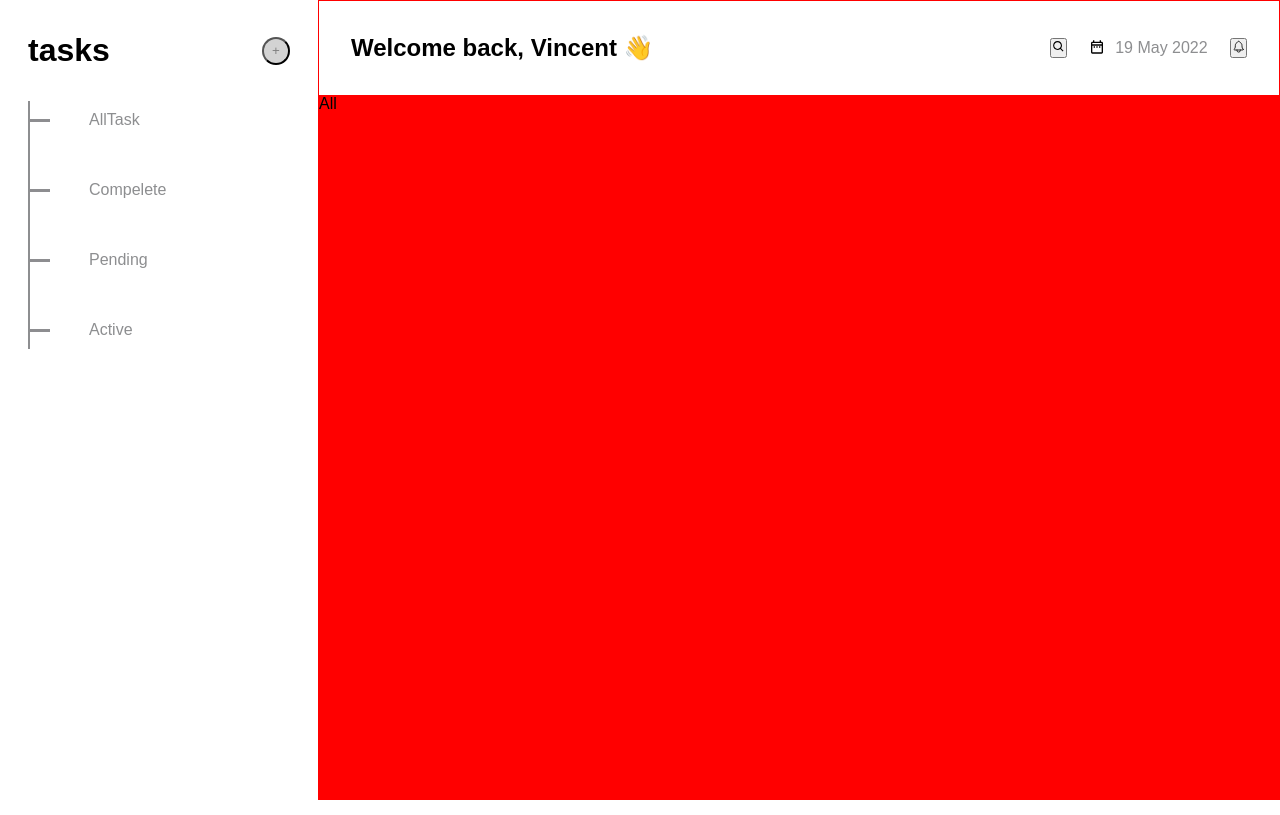
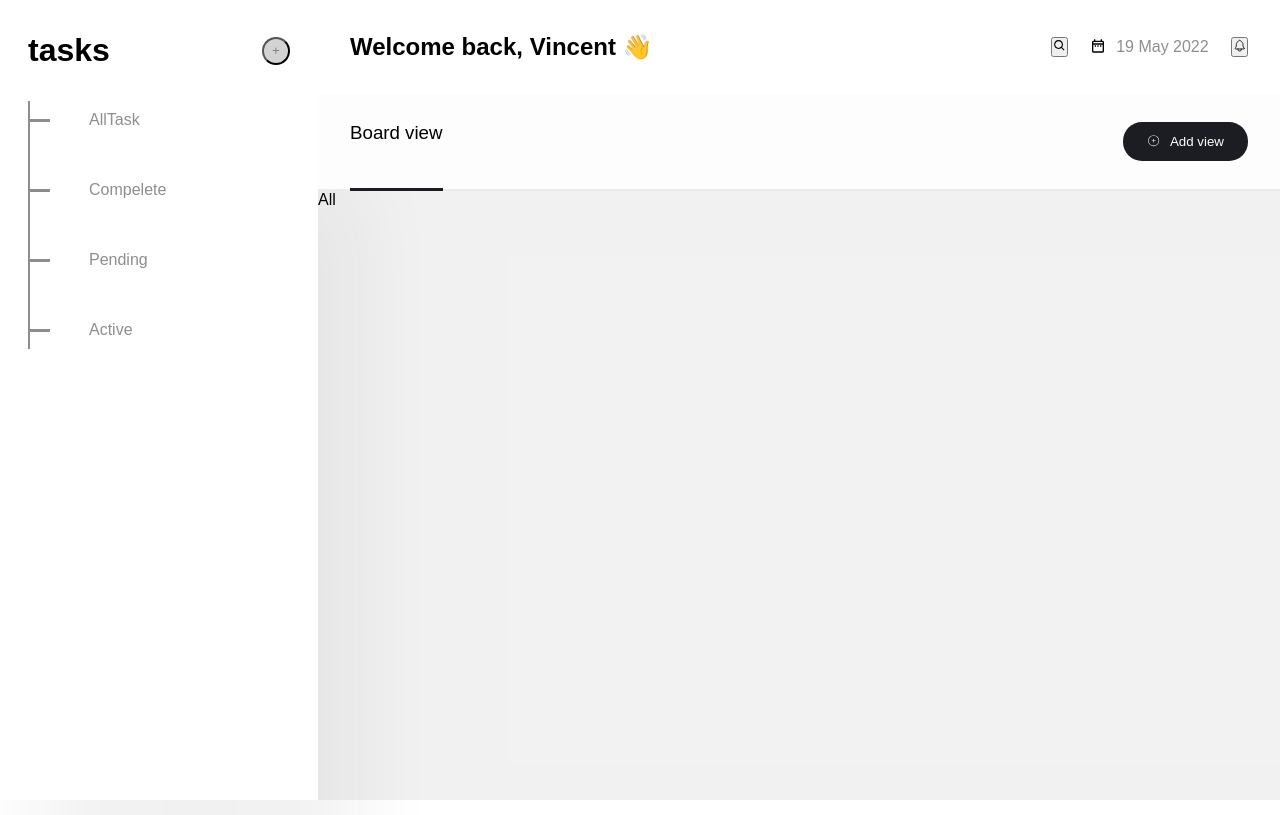
Before and after one commit to babaeiFateme/vanilla-react-todo, a React (Create React App) app in the folder my-app/: page / in a window 1280 px wide. Built offline with nearby package versions, Linux system fonts and the light colour scheme.

Commit message:
feat: header

```diff
--- a/my-app/src/assets/css/base/_variables.scss
+++ b/my-app/src/assets/css/base/_variables.scss
@@ -5,6 +5,8 @@
     --clr-red: #F06A6D;
     --clr-link: rgba(28, 29, 34, 0.5);
     --clr-white: #fff;
+    --clr-mid-black: #1C1D22;
+
 }
 
 $colors: (
--- a/my-app/src/assets/css/components/_header.scss
+++ b/my-app/src/assets/css/components/_header.scss
@@ -1,3 +1,4 @@
+header {
     .header {
         height: 94px;
         background-color: #fff;
@@ -17,3 +18,40 @@
             }
         }
     }
+
+    .board-view {
+        min-height: 50px;
+        display: flex;
+        justify-content: space-between;
+        padding: 28px 32px;
+        background-color: #fdfdfe;
+        border-bottom: 2px solid rgba(28, 29, 34, 0.08);
+
+        h3 {
+            font-weight: 400;
+            position: relative;
+
+            &::after {
+                content: "";
+                display: block;
+                width: 100%;
+                position: absolute;
+                height: 3px;
+                background-color: var(--clr-black);
+                bottom: -30px;
+            }
+        }
+
+        .btn {
+            display: flex;
+            gap: 10px;
+            background-color: var(--clr-mid-black);
+            padding: 12px 24px;
+            color: var(--clr-white);
+            border-radius: 19px;
+            border: none;
+            cursor: pointer;
+
+        }
+    }
+}
--- a/my-app/src/assets/css/components/_index.scss
+++ b/my-app/src/assets/css/components/_index.scss
@@ -3,8 +3,7 @@ main {
 
     .content {
         flex-grow: 1;
-        border: 1px solid red;
-        background-color: red;
+        background-color: rgba(28, 29, 34, 0.06);
         height: 100dvh;
     }
 }
--- a/my-app/src/assets/css/components/_sidebar.scss
+++ b/my-app/src/assets/css/components/_sidebar.scss
@@ -62,5 +62,6 @@
         position: absolute;
         background-color: white;
         height: 100%;
+        z-index: 300;
     }
 }
--- a/my-app/src/assets/css/style.css
+++ b/my-app/src/assets/css/style.css
@@ -10,7 +10,7 @@ body {
 }
 
 .wrapper {
-  height: calc(100dvh - 96px);
+  height: calc(100dvh - 176px);
 }
 
 :root {
@@ -20,6 +20,7 @@ body {
   --clr-red: #F06A6D;
   --clr-link: rgba(28, 29, 34, 0.5);
   --clr-white: #fff;
+  --clr-mid-black: #1C1D22;
 }
 
 .fs-13 {
@@ -169,7 +170,7 @@ body {
   color: var(--clr-link) !important;
 }
 
-.header {
+header .header {
   height: 94px;
   background-color: #fff;
   display: flex;
@@ -177,14 +178,45 @@ body {
   align-items: center;
   padding: 28px 32px;
 }
-.header .header-box {
+header .header .header-box {
   display: flex;
   align-items: center;
   gap: 22px;
 }
-.header .header-box > div {
+header .header .header-box > div {
   display: flex;
   gap: 10px;
+}
+header .board-view {
+  min-height: 50px;
+  display: flex;
+  justify-content: space-between;
+  padding: 28px 32px;
+  background-color: #fdfdfe;
+  border-bottom: 2px solid rgba(28, 29, 34, 0.08);
+}
+header .board-view h3 {
+  font-weight: 400;
+  position: relative;
+}
+header .board-view h3::after {
+  content: "";
+  display: block;
+  width: 100%;
+  position: absolute;
+  height: 3px;
+  background-color: var(--clr-black);
+  bottom: -30px;
+}
+header .board-view .btn {
+  display: flex;
+  gap: 10px;
+  background-color: var(--clr-mid-black);
+  padding: 12px 24px;
+  color: var(--clr-white);
+  border-radius: 19px;
+  border: none;
+  cursor: pointer;
 }
 
 .sidebar {
@@ -240,6 +272,7 @@ body {
     position: absolute;
     background-color: white;
     height: 100%;
+    z-index: 300;
   }
 }
 main {
@@ -247,8 +280,7 @@ main {
 }
 main .content {
   flex-grow: 1;
-  border: 1px solid red;
-  background-color: red;
+  background-color: rgba(28, 29, 34, 0.06);
   height: 100dvh;
 }
 
--- a/my-app/src/assets/css/style.scss
+++ b/my-app/src/assets/css/style.scss
@@ -11,7 +11,7 @@ body {
 }
 
 .wrapper {
-    height: calc(100dvh - 96px);
+    height: calc(100dvh - 176px);
 }
 
 @import "./base/variables";
--- a/my-app/src/components/Partials/Header/Header.jsx
+++ b/my-app/src/components/Partials/Header/Header.jsx
@@ -1,9 +1,11 @@
 import { BiSearch } from "react-icons/bi";
 import { IoNotificationsOutline } from "react-icons/io5";
 import { MdOutlineDateRange } from "react-icons/md";
+import { CiCirclePlus } from "react-icons/ci";
 
 const Header = ({ isShow, sidebarHandler }) => {
     return (
+        <header>
             <div className="header">
                 <div>
                     <h2>Welcome back, Vincent 👋</h2>
@@ -29,6 +31,15 @@ const Header = ({ isShow, sidebarHandler }) => {
                     </button>
                 </div>
             </div>
+            <div className="board-view">
+                <h3>Board view</h3>
+
+                <button className="btn fs-16 fw-600">
+                    <CiCirclePlus className="fs-16 fw-600" />
+                    <span>Add view</span>
+                </button>
+            </div>
+        </header>
     );
 };
 
```
Also changed, not shown: 1 other file (tests, documents, lock files or other folders). Lines whose indentation alone changed are shown as unchanged.
